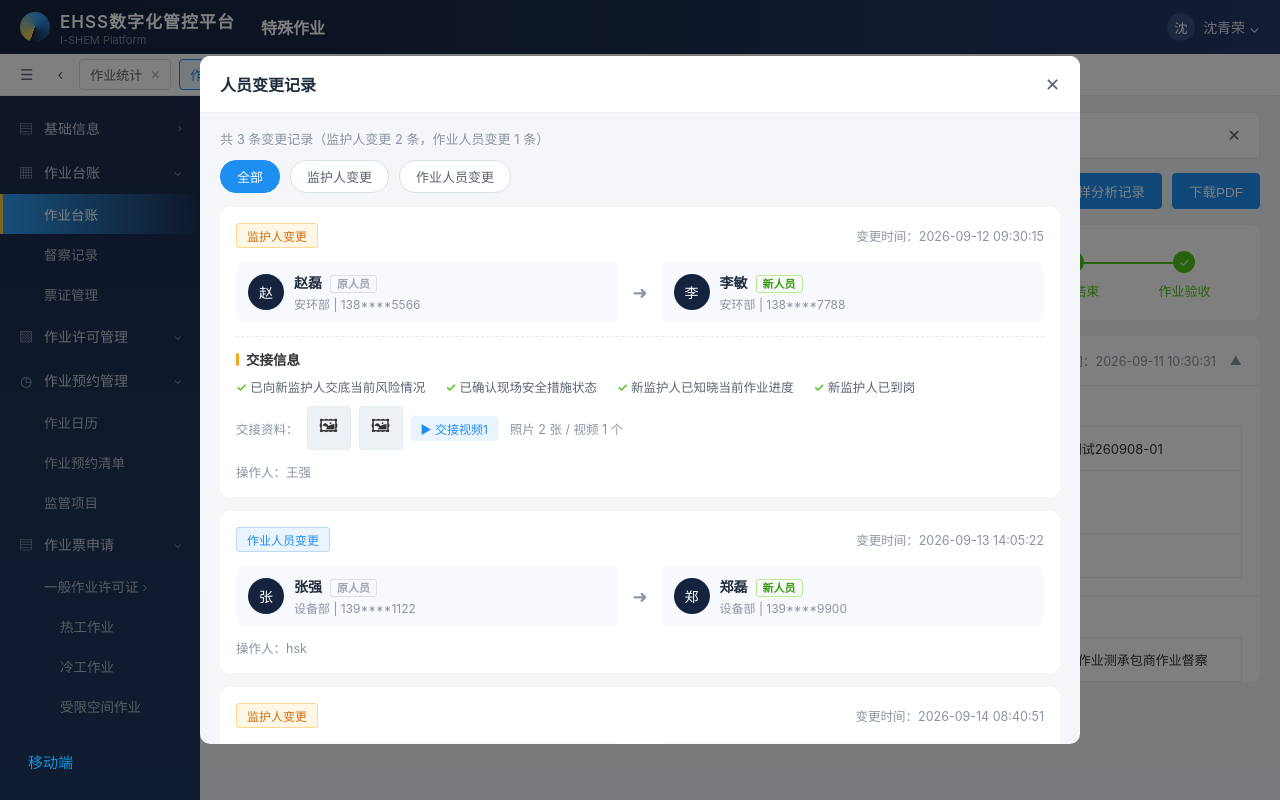
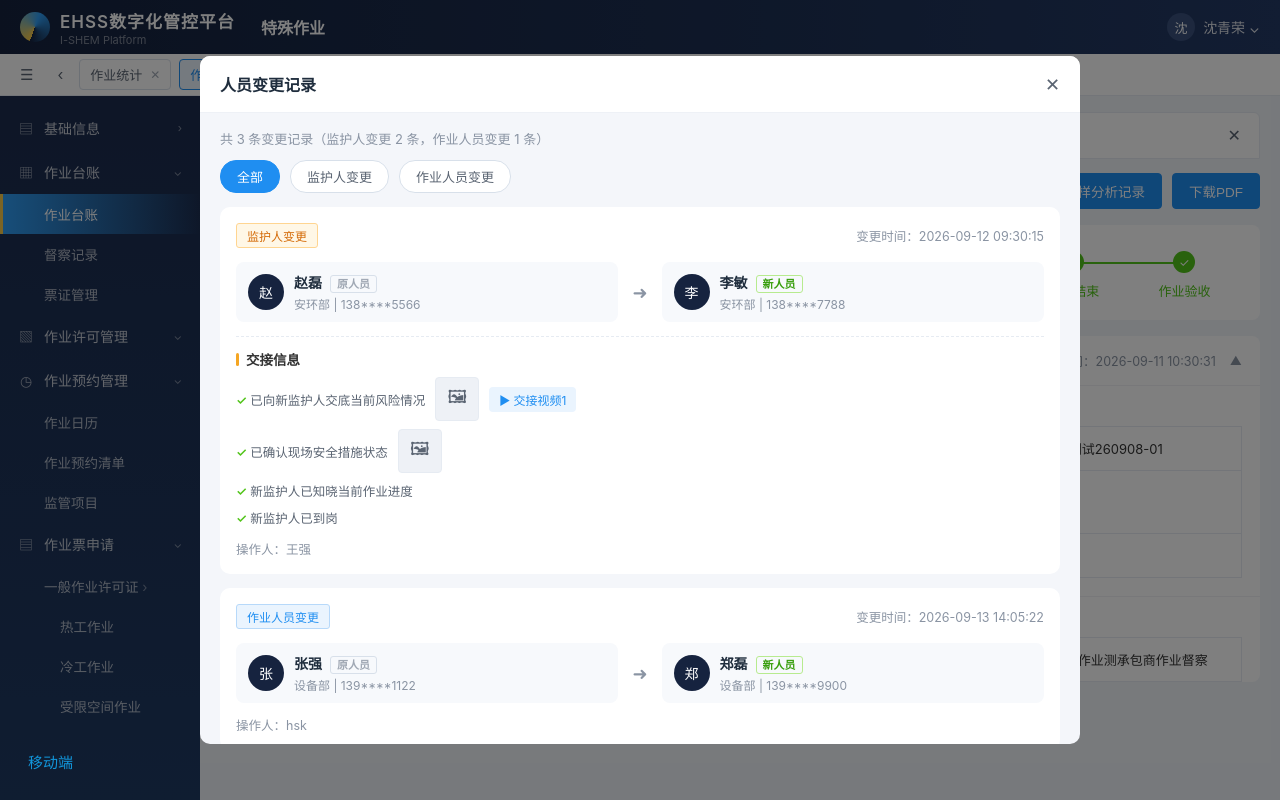
Before and after one commit to sqy13678272412/gulei-teshuzuoye, a plain HTML site: page personnel-change.html in a window 1280 px wide. Both pictures are taken after a click on the button "人员变更记录". Drawn offline with Linux system fonts and the light colour scheme.

Commit message:
交接信息照片/视频改为按确认项分别展示

```diff
--- a/personnel-change.html
+++ b/personnel-change.html
@@ -188,10 +188,9 @@
   .rc-handover { margin-top: 14px; border-top: 1px dashed #e6ebf2; padding-top: 12px; }
   .rc-ho-title { font-size: 13.5px; font-weight: 600; color: #333; margin-bottom: 8px; display: flex; align-items: center; }
   .rc-ho-title::before { content: ''; width: 3px; height: 13px; background: #f5a623; border-radius: 2px; margin-right: 7px; }
-  .rc-checks { display: flex; flex-wrap: wrap; gap: 8px 20px; font-size: 12.5px; color: #5a6472; }
-  .rc-checks span::before { content: '✓ '; color: #52c41a; font-weight: 600; }
-  .rc-media { display: flex; gap: 8px; margin-top: 10px; align-items: center; flex-wrap: wrap; }
-  .rc-mlabel { font-size: 12.5px; color: #8a94a3; }
+  .rc-checks { display: flex; flex-direction: column; gap: 8px; font-size: 12.5px; color: #5a6472; }
+  .rc-check-item { display: flex; align-items: center; flex-wrap: wrap; gap: 6px 10px; }
+  .rc-checks .rc-check-text::before { content: '✓ '; color: #52c41a; font-weight: 600; }
   .rc-thumb {
     width: 44px; height: 44px; border-radius: 4px; background: #eef1f6;
     display: flex; align-items: center; justify-content: center; cursor: pointer; font-size: 18px;
@@ -661,14 +660,18 @@
   }).join('');
 
   /* ================= 人员变更记录弹窗 ================= */
-  // 两类变更：guardian（监护人变更，含交接确认项与交接资料）；worker（作业人员变更，仅人员替换）
+  // 两类变更：guardian（监护人变更，含交接确认项，照片/视频挂在对应确认项下）；worker（作业人员变更，仅人员替换）
   var changeRecords = [
     {
       type: 'guardian', time: '2026-09-12 09:30:15', operator: '王强',
       from: { name: '赵磊', dept: '安环部', phone: '138****5566' },
       to: { name: '李敏', dept: '安环部', phone: '138****7788' },
-      checks: ['已向新监护人交底当前风险情况', '已确认现场安全措施状态', '新监护人已知晓当前作业进度', '新监护人已到岗'],
-      photos: 2, videos: 1
+      checks: [
+        { text: '已向新监护人交底当前风险情况', photos: 1, videos: 1 },
+        { text: '已确认现场安全措施状态', photos: 1, videos: 0 },
+        { text: '新监护人已知晓当前作业进度', photos: 0, videos: 0 },
+        { text: '新监护人已到岗', photos: 0, videos: 0 }
+      ]
     },
     {
       type: 'worker', time: '2026-09-13 14:05:22', operator: 'hsk',
@@ -679,8 +682,12 @@
       type: 'guardian', time: '2026-09-14 08:40:51', operator: 'hsk',
       from: { name: '李敏', dept: '安环部', phone: '138****7788' },
       to: { name: '王强', dept: '生产一部', phone: '138****2345' },
-      checks: ['已向新监护人交底当前风险情况', '已确认现场安全措施状态', '新监护人已到岗', '已核对新监护人监护资质证书'],
-      photos: 1, videos: 0
+      checks: [
+        { text: '已向新监护人交底当前风险情况', photos: 1, videos: 0 },
+        { text: '已确认现场安全措施状态', photos: 0, videos: 0 },
+        { text: '新监护人已到岗', photos: 0, videos: 0 },
+        { text: '已核对新监护人监护资质证书', photos: 0, videos: 0 }
+      ]
     }
   ];
 
@@ -693,15 +700,6 @@
 
     document.getElementById('rList').innerHTML = list.map(function (r) {
       var isGuardian = r.type === 'guardian';
-      var thumbs = '', chips = '';
-      if (isGuardian) {
-        for (var i = 0; i < r.photos; i++) {
-          thumbs += '<span class="rc-thumb" title="点击查看照片" onclick="toast(\'查看照片（示例）\')">🖼</span>';
-        }
-        for (var j = 0; j < r.videos; j++) {
-          chips += '<span class="rc-vchip" onclick="toast(\'播放视频（示例）\')">▶ 交接视频' + (j + 1) + '</span>';
-        }
-      }
       return '<div class="rc-card">' +
         '<div class="rc-head">' +
           '<span class="rc-type ' + r.type + '">' + (isGuardian ? '监护人变更' : '作业人员变更') + '</span>' +
@@ -723,11 +721,16 @@
         (isGuardian
           ? '<div class="rc-handover">' +
               '<div class="rc-ho-title">交接信息</div>' +
-              '<div class="rc-checks">' + r.checks.map(function (c) { return '<span>' + c + '</span>'; }).join('') + '</div>' +
-              '<div class="rc-media">' +
-                '<span class="rc-mlabel">交接资料：</span>' + thumbs + chips +
-                '<span class="rc-mlabel" style="margin-left:4px">照片 ' + r.photos + ' 张 / 视频 ' + r.videos + ' 个</span>' +
-              '</div>' +
+              '<div class="rc-checks">' + r.checks.map(function (c) {
+                var media = '';
+                for (var i = 0; i < c.photos; i++) {
+                  media += '<span class="rc-thumb" title="点击查看照片" onclick="toast(\'查看照片（示例）\')">🖼</span>';
+                }
+                for (var j = 0; j < c.videos; j++) {
+                  media += '<span class="rc-vchip" onclick="toast(\'播放视频（示例）\')">▶ 交接视频' + (j + 1) + '</span>';
+                }
+                return '<div class="rc-check-item"><span class="rc-check-text">' + c.text + '</span>' + media + '</div>';
+              }).join('') + '</div>' +
             '</div>'
           : '') +
         '<div class="rc-operator">操作人：' + r.operator + '</div>' +
```
